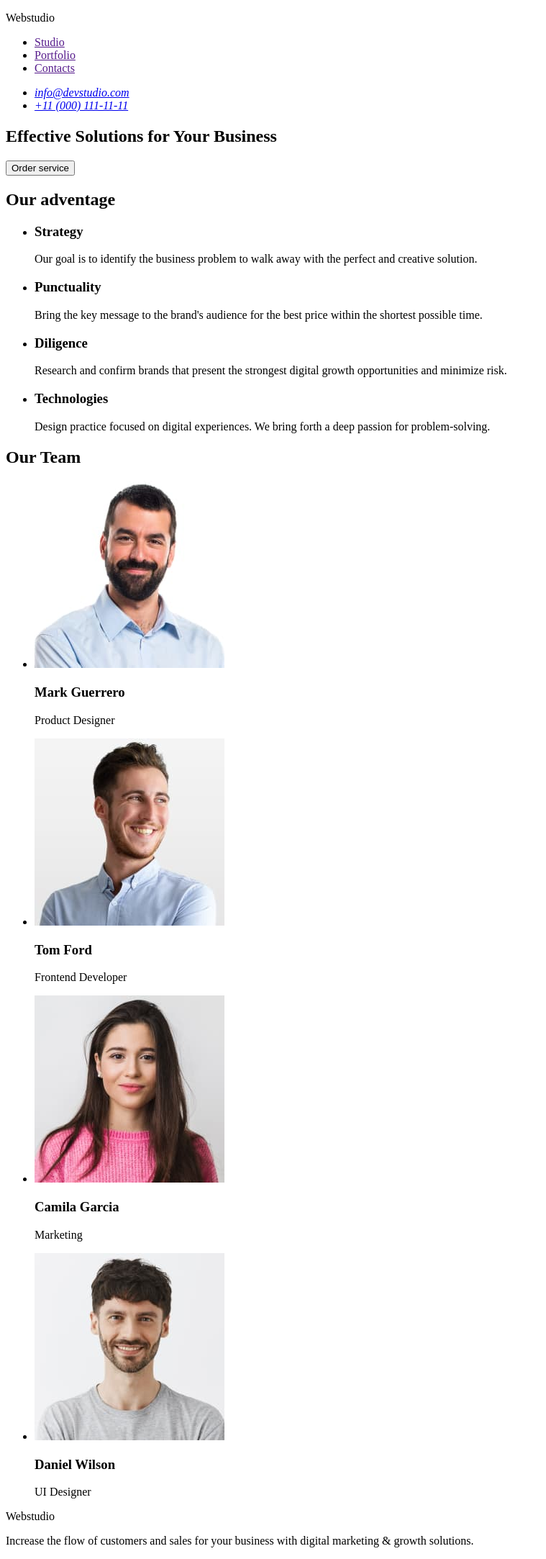
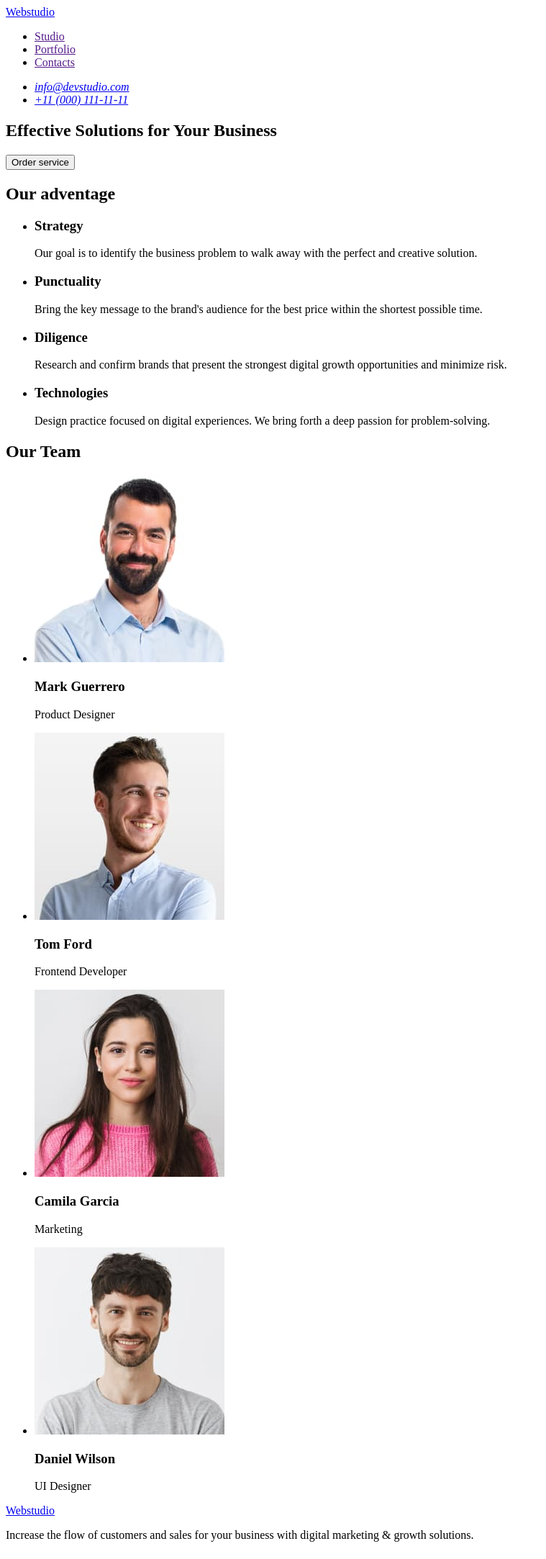
Before and after one commit to 2106igor/goit-markup-hw-01, a plain HTML site: page index.html in a window 1280 px wide. Shown: the whole page at 72% size, without its empty margins (0-759 px from the left). Drawn offline with Linux system fonts and the light colour scheme.

Commit message:
Update index.html

```diff
--- a/index.html
+++ b/index.html
@@ -8,7 +8,7 @@
 <body>
     <header>
         <nav>
-            <p>Webstudio</p>
+            <a href="./index.html">Webstudio</a>
             <ul>
                 <li>
                     <a href="">Studio</a>
@@ -95,7 +95,7 @@
         </section>
     </main>
     <footer>
-        <p>Webstudio</p>
+        <a href="./index.html">Webstudio</a>
         <p>Increase the flow of customers and sales for your business with digital marketing & growth solutions.</p>
     </footer>
 </body>
```
